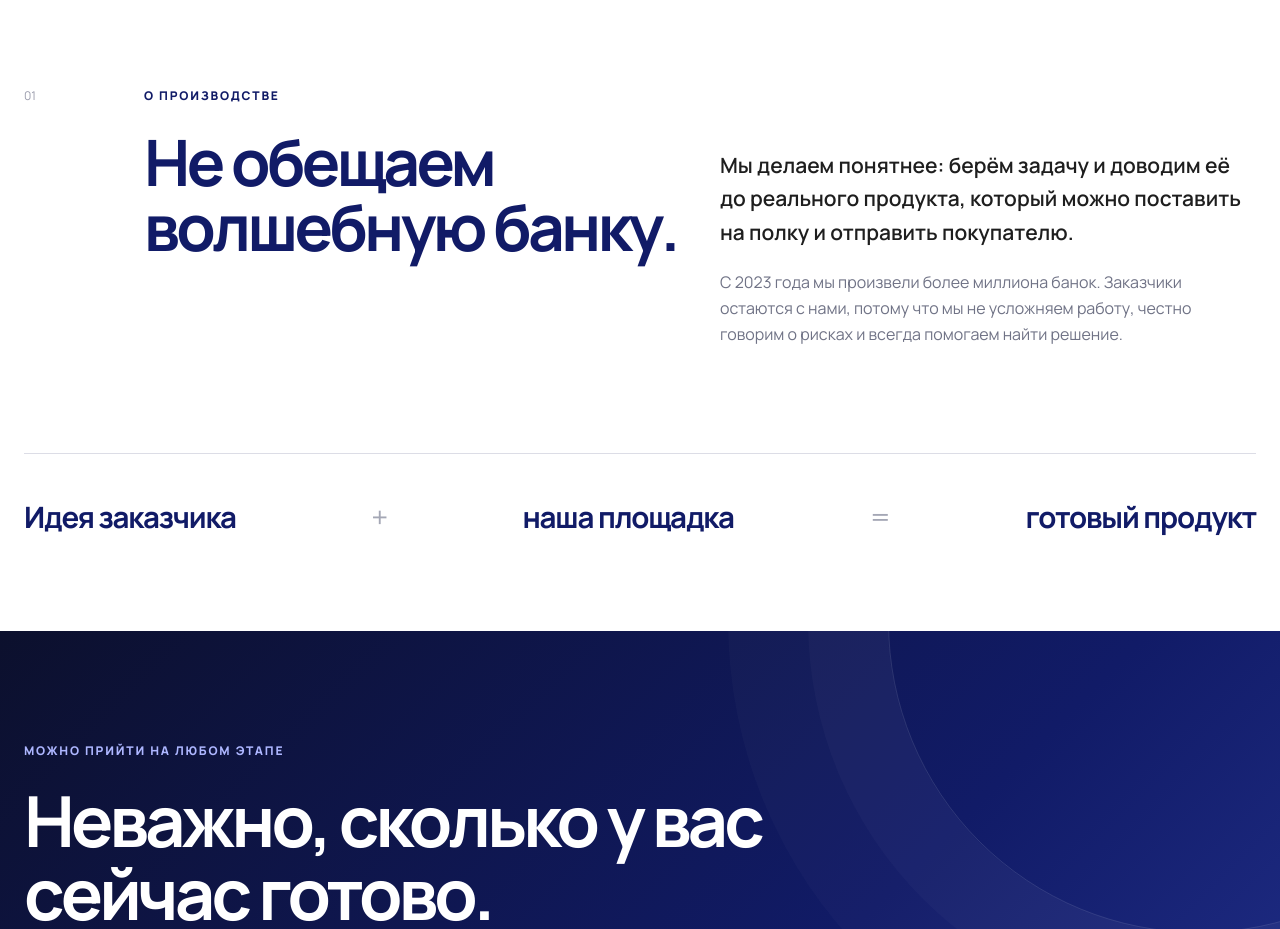
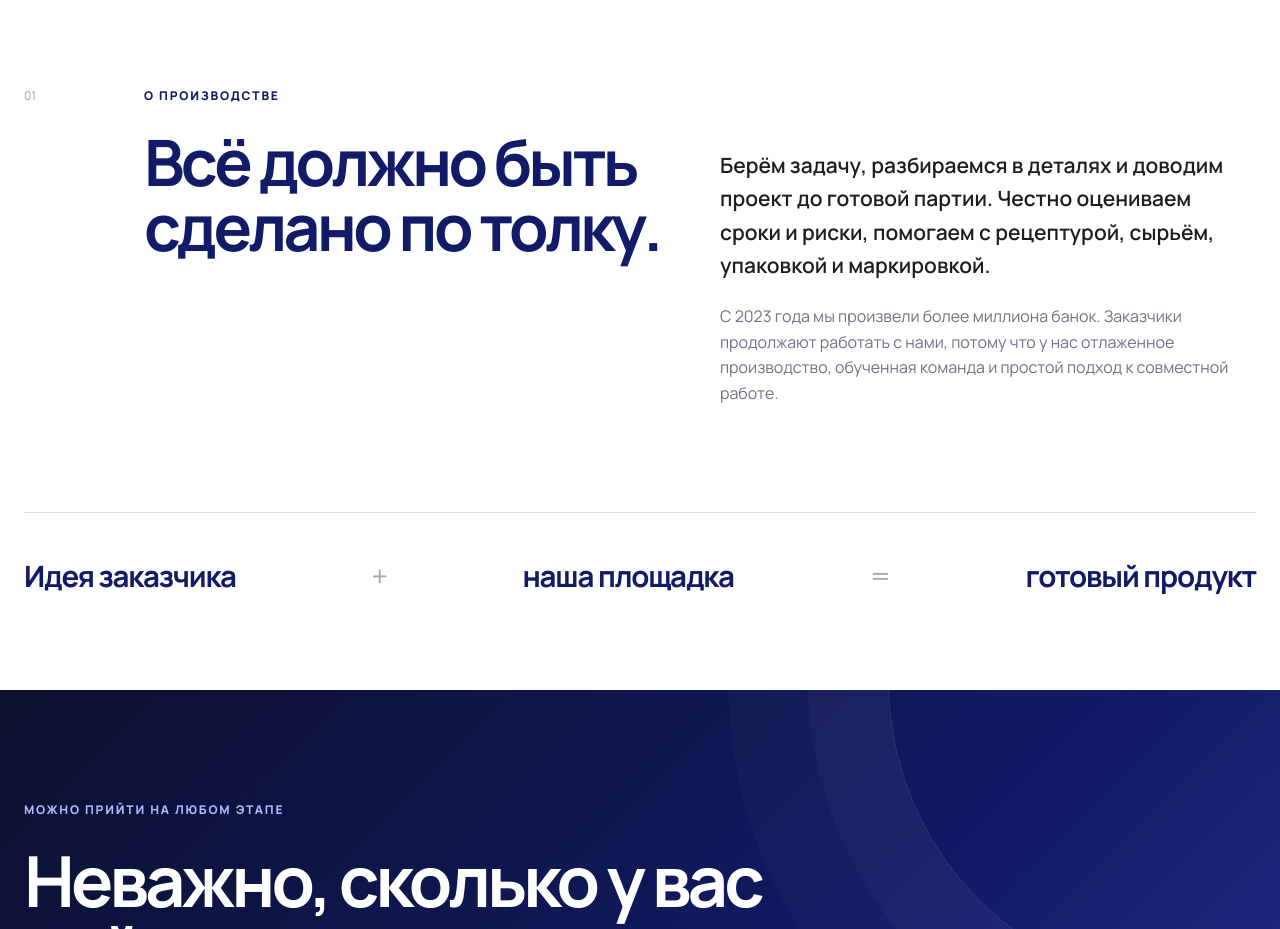
Before and after one commit to mitsuoke/fgn-nn, a plain HTML site: page index.html in a window 1280 px wide. Shown: the part 1000-1929 px from the top of the page. Drawn offline with Linux system fonts and the light colour scheme.

Commit message:
Refine production introduction copy

```diff
--- a/index.html
+++ b/index.html
@@ -21,7 +21,7 @@
       <div class="hero-facts" aria-label="Ключевые преимущества"><div><strong>1 000 000+</strong><span>банок уже произведено</span></div><div><strong>с 2023 года</strong><span>занимаемся производством</span></div><div><strong>свой цех</strong><span>не посредники</span></div></div>
     </div><div class="hero-rail" aria-hidden="true"><span>идея</span><i></i><span>производство</span><i></i><span>готовая партия</span></div></section>
     <div class="signal-strip" aria-label="Направления производства"><div class="signal-track"><span>Капсулы</span><i>✦</i><span>Сухие смеси</span><i>✦</i><span>Чай</span><i>✦</i><span>Упаковка</span><i>✦</i><span>Маркировка</span><i>✦</i><span>Капсулы</span><i>✦</i><span>Сухие смеси</span><i>✦</i><span>Чай</span><i>✦</i><span>Упаковка</span><i>✦</i><span>Маркировка</span><i>✦</i></div></div>
-    <section class="intro section"><div class="container intro-grid"><div class="section-number">01</div><div class="reveal"><div class="eyebrow">О производстве</div><h2>Не обещаем<br>волшебную банку.</h2></div><div class="intro-copy reveal"><p class="lead">Мы делаем понятнее: берём задачу и доводим её до реального продукта, который можно поставить на полку и отправить покупателю.</p><p>С 2023 года мы произвели более миллиона банок. Заказчики остаются с нами, потому что мы не усложняем работу, честно говорим о рисках и всегда помогаем найти решение.</p></div></div><div class="container intro-statement reveal"><span>Идея заказчика</span><strong>+</strong><span>наша площадка</span><strong>=</strong><span>готовый продукт</span></div></section>
+    <section class="intro section"><div class="container intro-grid"><div class="section-number">01</div><div class="reveal"><div class="eyebrow">О производстве</div><h2>Всё должно быть<br>сделано по толку.</h2></div><div class="intro-copy reveal"><p class="lead">Берём задачу, разбираемся в деталях и доводим проект до готовой партии. Честно оцениваем сроки и риски, помогаем с рецептурой, сырьём, упаковкой и маркировкой.</p><p>С 2023 года мы произвели более миллиона банок. Заказчики продолжают работать с нами, потому что у нас отлаженное производство, обученная команда и простой подход к совместной работе.</p></div></div><div class="container intro-statement reveal"><span>Идея заказчика</span><strong>+</strong><span>наша площадка</span><strong>=</strong><span>готовый продукт</span></div></section>
     <section class="client-paths"><div class="container"><div class="paths-head reveal"><div class="eyebrow light">Можно прийти на любом этапе</div><h2>Неважно, сколько у вас сейчас готово.</h2><p>Начнём с того места, где вы находитесь, и спокойно разберём следующий шаг.</p></div><div class="paths-grid"><article class="path-card reveal"><span>01</span><h3>Есть только идея</h3><p>Поможем превратить её в понятное техническое задание, подобрать рецептуру и сырьё.</p></article><article class="path-card reveal"><span>02</span><h3>Готовитесь к маркетплейсам</h3><p>Подскажем по упаковке, этикетке, штрихкодам и подготовке данных для маркировки.</p></article><article class="path-card reveal"><span>03</span><h3>Уже развиваете бренд</h3><p>Подключимся к регулярным партиям, масштабированию объёма или выпуску нового продукта.</p></article><article class="path-card reveal"><span>04</span><h3>Нужна только фасовка</h3><p>Возьмём конкретную операцию без навязывания лишних услуг.</p></article></div></div></section>
     <section class="services section section-tint" id="services"><div class="container"><div class="section-head reveal"><div><div class="eyebrow">Что мы делаем</div><h2>Всё необходимое<br>на одной площадке</h2></div><p>Вы можете заказать отдельную операцию или полный цикл производства под ключ.</p></div><div class="services-grid">
       <article class="service-card reveal"><span class="card-index">01</span><h3>Капсулирование</h3><p>Желатиновые и растительные капсулы размеров 00, 0, 1 и 2. Сырьё заказчика или закупка под задачу.</p><span class="service-tag">от 100 банок</span></article>
```
